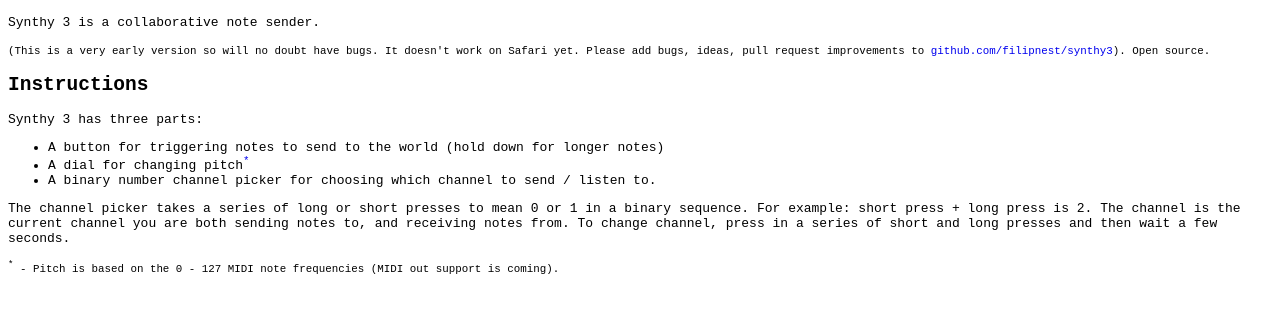
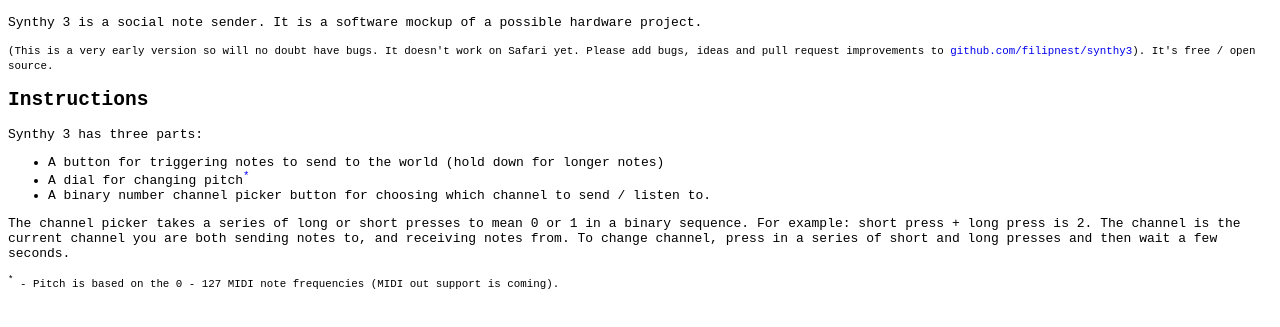
Before and after one commit to FilipNest/Synthy3, a website: page static/index.html in a window 1280 px wide. Shown: the part 189-516 px from the top of the page. Drawn offline with Linux system fonts and the light colour scheme.

Commit message:
Add info

```diff
--- a/static/index.html
+++ b/static/index.html
@@ -26,9 +26,9 @@
 
   <h1>Synthy 3</h1>
 
-  <p>Synthy 3 is a collaborative note sender.</p>
+  <p>Synthy 3 is a social note sender. It is a software mockup of a possible hardware project.</p>
 
-  <small>(This is a very early version so will no doubt have bugs. It doesn't work on Safari yet. Please add bugs, ideas, pull request improvements to <a href="https://github.com/filipnest/synthy3">github.com/filipnest/synthy3</a>). Open source.</small>
+  <small>(This is a very early version so will no doubt have bugs. It doesn't work on Safari yet. Please add bugs, ideas and pull request improvements to <a href="https://github.com/filipnest/synthy3">github.com/filipnest/synthy3</a>). It's free / open source.</small>
 
   <h2>Instructions</h2>
 
@@ -36,7 +36,7 @@
   <ul>
     <li>A button for triggering notes to send to the world (hold down for longer notes)</li>
     <li>A dial for changing pitch<sup><a href="#pitch">*</a></sup></li>
-    <li>A binary number channel picker for choosing which channel to send / listen to.</li>
+    <li>A binary number channel picker button for choosing which channel to send / listen to.</li>
   </ul>
 
   <p>The channel picker takes a series of long or short presses to mean 0 or 1 in a binary sequence. For example: short press + long press is 2. The channel is the current channel you are both sending notes to, and receiving notes from. To change channel, press in a series of short and long presses and then wait a few seconds.</p>
```
